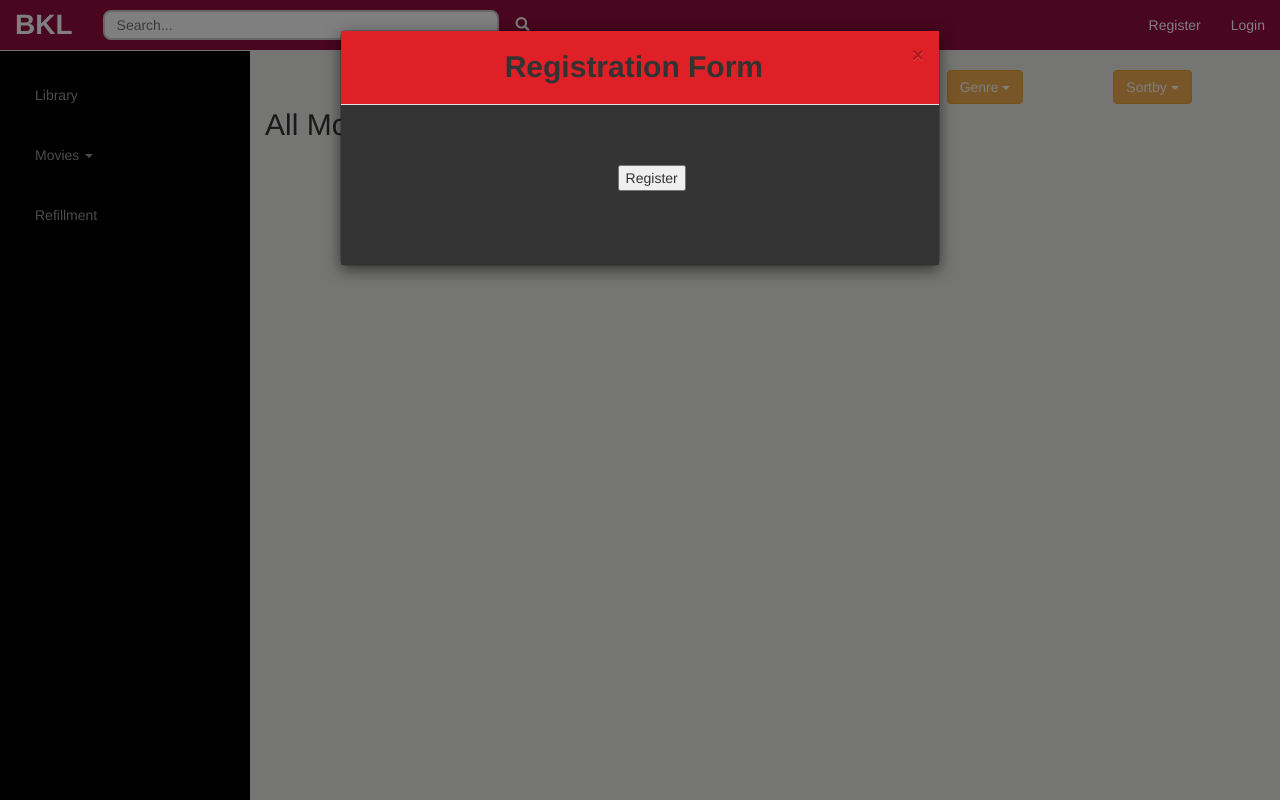
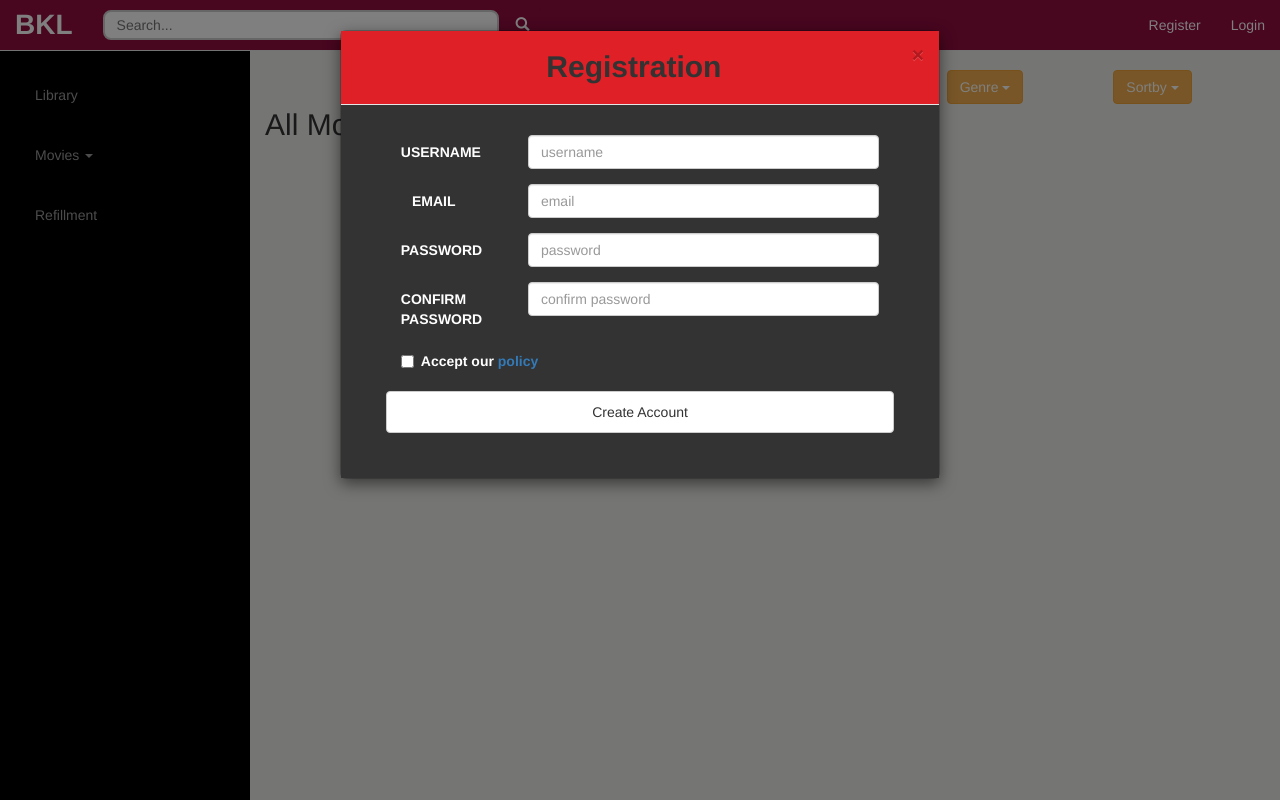
Before and after one commit to raksit31667/wsp-bkl, a Django app: a page that uses website/movie/templates/login.html in a window 1280 px wide, after a click on "Register"; the page is wider, and only the part inside the window is pictured. Run offline with Django 3.2, Linux system fonts and the light colour scheme; data that the repository does not hold is empty; some libraries are stand-ins or nearby versions.

Commit message:
Rework login and register template

```diff
--- a/website/movie/static/modal-style.css
+++ b/website/movie/static/modal-style.css
@@ -4,7 +4,7 @@
 
 .modal-body{
   background-color: #333333;
-  padding: 10% 15%;
+  padding: 5% 10%;
 }
 
 .modal-body label{
@@ -13,11 +13,11 @@
 }
 
 .modal-body button{
-  padding: 5% 0;
+  padding: 10px 0;
 }
 
 .modal-body .modal-input-field{
-  margin-bottom: 50px;
+  margin-bottom: 20px;
 }
 
 .modal-title{
--- a/website/movie/templates/login.html
+++ b/website/movie/templates/login.html
@@ -5,7 +5,7 @@
         <button type="button" class="close" data-dismiss="modal" aria-label="Close">
           <span aria-hidden="true">&times;</span>
         </button>
-        <h4 class="modal-title" id="login-modal-label">Login</h4>
+        <p class="modal-title" id="login-modal-label">Login</p>
       </div>
       <div class="modal-body">
         {% if invalid_login %}
@@ -35,11 +35,13 @@
                 <button type="submit" class="col-xs-12 btn btn-default">Sign in</button>
               </div>
               <div class="col-md-6 col-xs-12">
-                <button type="button" class="col-xs-12 btn btn-default" id="click-here">Register</a>
-                </div>
+                <button type="button" class="col-xs-12 btn btn-default" id="click-here">Register</button>
               </div>
-            </form>
+            </div>
           </div>
         </div>
-      </div>
+      </form>
     </div>
+  </div>
+</div>
+</div>
--- a/website/movie/templates/register.html
+++ b/website/movie/templates/register.html
@@ -5,19 +5,50 @@
         <button type="button" class="close" data-dismiss="modal" aria-label="Close">
           <span aria-hidden="true">&times;</span>
         </button>
-        <h4 class="modal-title" id="register-modal-label">Registration Form</h4>
+        <p class="modal-title" id="register-modal-label">Registration</p>
       </div>
       <div class="modal-body">
-        <form action="{% url 'movie:index' %}" method="post">
+        <form action="{% url 'movie:index' %}" method="post" class="form-horizontal">
           {% csrf_token %}
-          {% include 'form_modal_template.html' %}
+          <div class = "modal-input-field">
+            <div class="form-group">
+              <label for="input-username" class="col-sm-12 col-md-2 control-label">USERNAME</label>
+              <div class="col-sm-12 col-md-offset-1 col-md-9">
+                <input type="text" class="form-control" id="input-username" placeholder="username">
+              </div>
+            </div>
 
-          <div class="form-group row">
-            <div class="col-sm-offset-5 col-sm-10">
-              <input type="submit" value="Register"/>
+            <div class="form-group">
+              <label for="input-email" class="col-xs-12 col-md-2 control-label">EMAIL</label>
+              <div class="col-xs-12 col-md-offset-1 col-md-9">
+                <input type="email" class="form-control" id="input-email" placeholder="email">
+              </div>
+            </div>
+
+            <div class="form-group">
+              <label for="input-password" class="col-xs-12 col-md-2 control-label">PASSWORD</label>
+              <div class="col-xs-12 col-md-offset-1 col-md-9">
+                <input type="password" class="form-control" id="input-password" placeholder="password">
+              </div>
+            </div>
+
+            <div class="form-group">
+              <label for="input-password" class="col-xs-12 col-md-2 control-label">CONFIRM PASSWORD</label>
+              <div class="col-xs-12 col-md-offset-1 col-md-9">
+                <input type="password" class="form-control" id="input-password" placeholder="confirm password">
+              </div>
+            </div>
+
+            <div class="checkbox">
+              <label><input type="checkbox" value="">Accept our <a>policy</a></label>
             </div>
           </div>
 
+          <div class="modal-input-button">
+            <div class="form-group">
+                <button type="submit" class="col-xs-12 btn btn-default">Create Account</button>
+            </div>
+          </div>
         </form>
       </div>
     </div>
```
